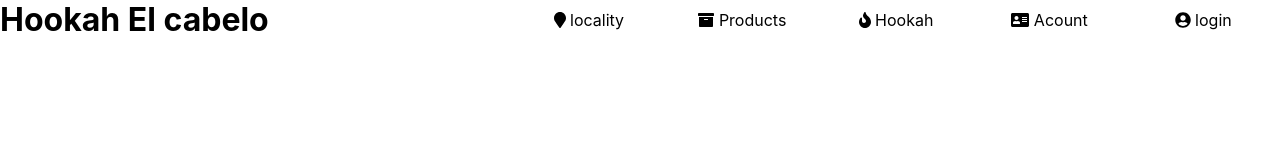
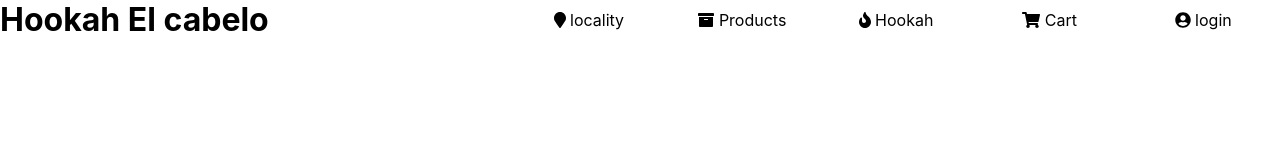
Before and after one commit to khezz/HokahElcabelo, a Next.js app: page /src/pages/Homepage/homepage in a window 1280 px wide. Shown: the top 160 px of the page. Built offline with nearby package versions, Linux system fonts and the light colour scheme.

Commit message:
alter icon

```diff
--- a/pages/src/Components/Navbar.js
+++ b/pages/src/Components/Navbar.js
@@ -13,7 +13,7 @@ function navbar(){
                     <li> <a> <FontAwesomeIcon icon="map-marker"/> locality  </a> </li>
                     <li> <a> <FontAwesomeIcon icon="archive"/> Products  </a> </li>
                     <li> <a> <FontAwesomeIcon icon="fire"/> Hookah  </a> </li>
-                    <li> <a> <FontAwesomeIcon icon="address-card"/> Acount </a> </li>
+                    <li> <a> <FontAwesomeIcon icon="shopping-cart"/> Cart </a> </li>
                     <li> <a> <FontAwesomeIcon icon="user-circle"/> login </a> </li>
                 </ul>
             </nav>
```
